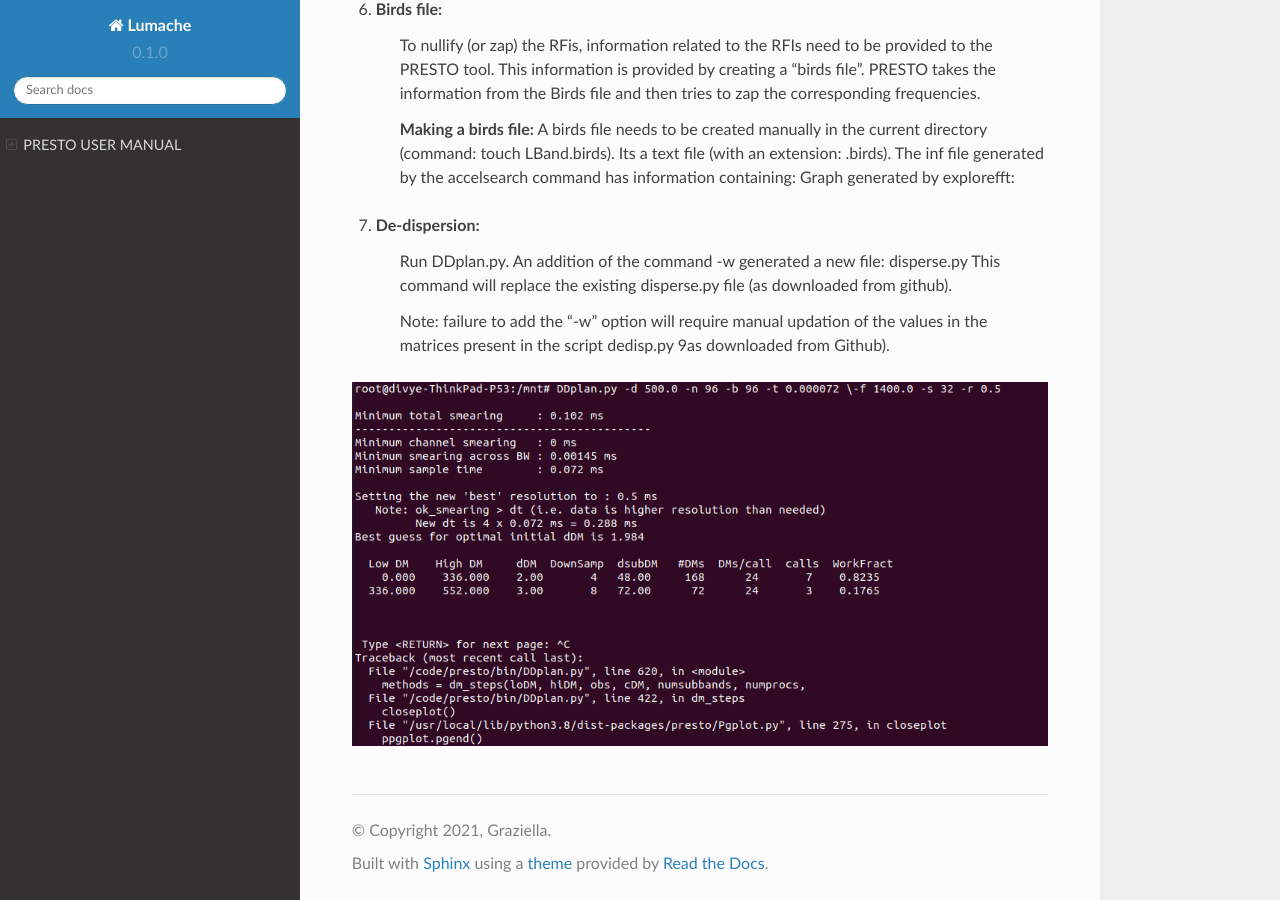
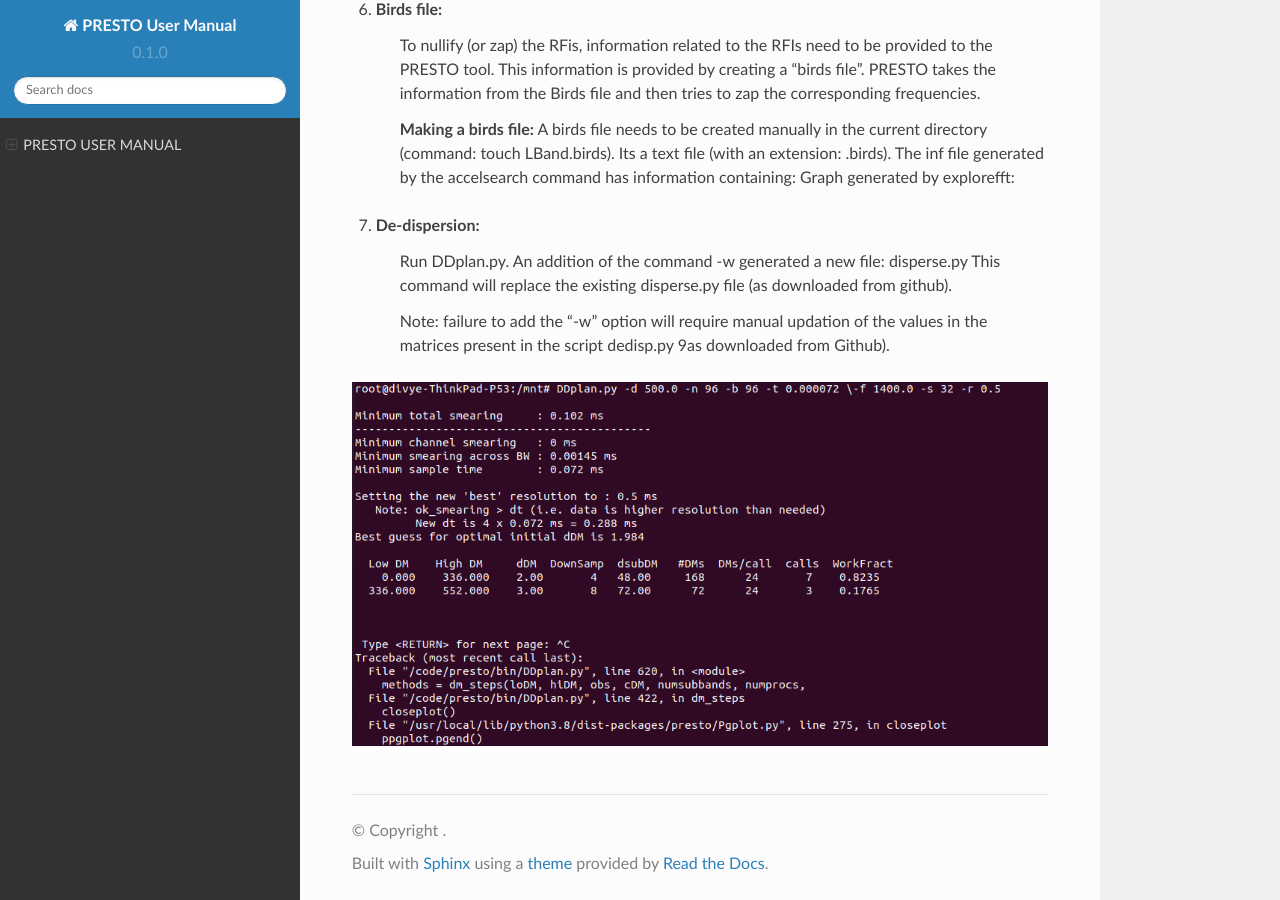
Before and after one commit to rubana25/PRESTO-user-manual, a Sphinx documentation site: the page built from docs/source/index.rst, in a window 1280 px wide and 900 px high, scrolled down 9894 px. Built offline with Sphinx 7.4.7 and the Read the Docs theme 2.0.0, drawn with Linux system fonts in a browser that asks for light colours.

Commit message:
added author

```diff
--- a/docs/source/conf.py
+++ b/docs/source/conf.py
@@ -2,9 +2,8 @@
 
 # -- Project information
 
-project = 'Lumache'
-copyright = '2021, Graziella'
-author = 'Graziella'
+project = 'PRESTO User Manual'
+author = 'Rubana'
 
 release = '0.1'
 version = '0.1.0'
```
